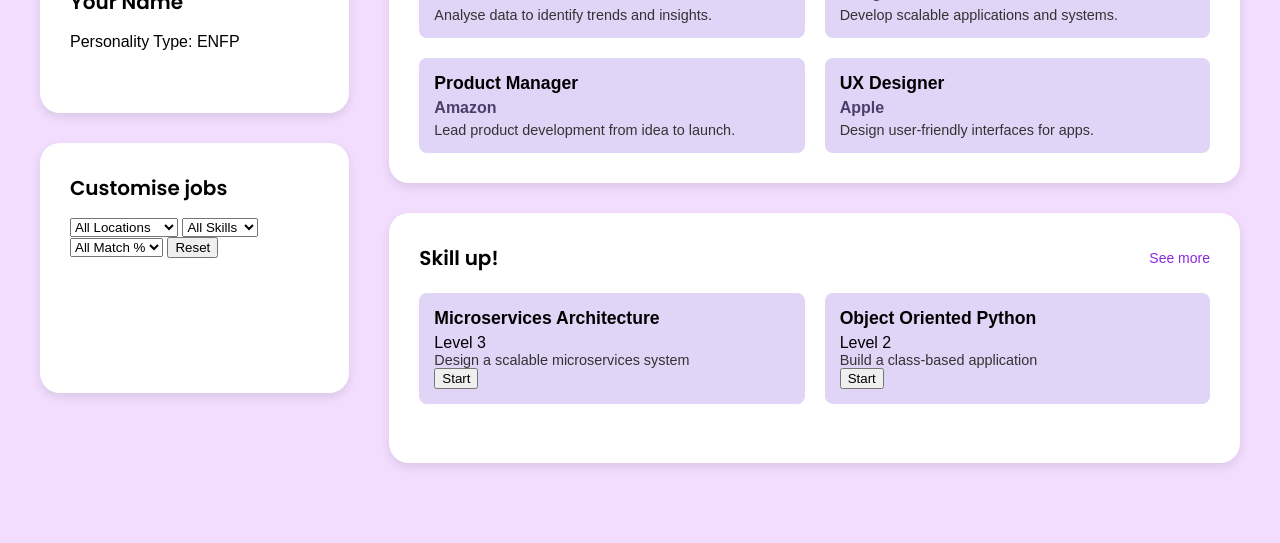
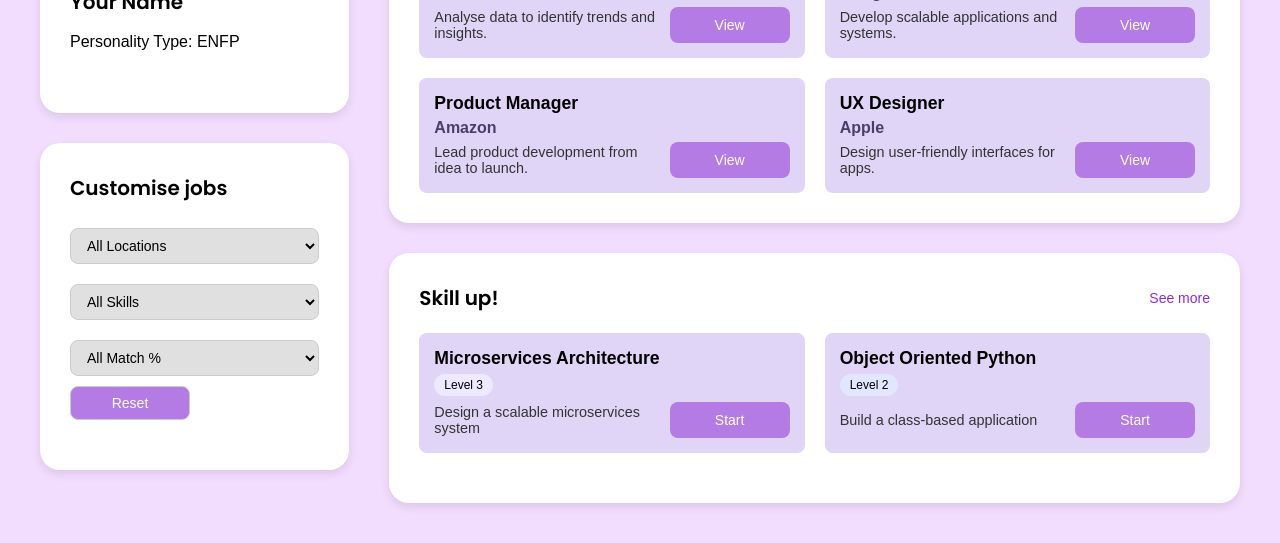
Before and after one commit to JeslynB9/WeaselTalent, a plain HTML site: page frontend/pages/candidate/home.html in a window 1280 px wide. Shown: the part 257-800 px from the top of the page. Drawn offline with Linux system fonts and the light colour scheme.

Commit message:
Fixed Home Page styling

```diff
--- a/frontend/css/pages/candidate/home.css
+++ b/frontend/css/pages/candidate/home.css
@@ -102,3 +102,45 @@ body {
     color: #333;
     margin: 0;
 }
+
+.desc-button {
+    display: flex;
+    align-items: center;
+    justify-content: space-between;
+    gap: 12px;
+}
+
+.desc-button .desc {
+    flex: 1;
+    margin: 0;
+}
+
+.level-1 { background: #dcfce7; }
+.level-2 { background: #e0e7ff; }
+.level-3 { background: #ede9fe; }
+.level-4 { background: #fee2e2; }
+
+.level {
+    display: inline-block; /* keep label size natural */
+    padding: 4px 10px;
+    border-radius: 20px;
+    font-size: 12px;
+    margin-bottom: 6px;
+}
+
+.filters-home {
+    gap: 12px;
+    margin-bottom: 20px;
+}
+
+.filters-home select,
+.filters-home button {
+    padding: 8px 12px;
+    border-radius: 8px;
+    border: 1px solid #ccc;
+    cursor: pointer;
+}
+
+#reset-filters {
+    background: #eee;
+}
--- a/frontend/css/pages/home.css
+++ b/frontend/css/pages/home.css
@@ -80,17 +80,6 @@ body {
     margin-top: 20px;
 }
 
-.card .grid .item h3 {
-    margin: 0 0 5px 0;
-    font-size: 1.1em;
-}
-
-.card .grid .item .company {
-    font-weight: bold;
-    color: #4a3f69;
-    margin: 0 0 5px 0;
-}
-
 .card .grid .item .desc {
     font-size: 0.9em;
     color: #333;
@@ -125,7 +114,7 @@ body {
 
 .desc-button {
     display: flex;
-    justify-content: space-between; /* pushes button to right */
+    justify-content: space-between;
     align-items: center;
     gap: 10px;
 }
--- a/frontend/pages/candidate/home.html
+++ b/frontend/pages/candidate/home.html
@@ -4,6 +4,7 @@
     <meta charset="UTF-8">
     <title>Home Page</title>
     <link rel="stylesheet" href="../../css/pages/candidate/home.css">
+    <link rel="stylesheet" href="../../css/base/style.css">
     <link rel="stylesheet" href="../../css/components/navbar.css">
     <link href="https://fonts.googleapis.com/css2?family=Lilita+One&family=Poppins:wght@300;400;600&display=swap" rel="stylesheet">
 
@@ -82,22 +83,35 @@
                 <div class="item">
                     <h3>Data Analyst</h3>
                     <p class="company">Microsoft</p>
-                    <p class="desc">Analyse data to identify trends and insights.</p>
+                    <div class="desc-button">
+                        <p class="desc">Analyse data to identify trends and insights.</p>
+                        <button class="start-button-home">View</button>
+                    </div>
                 </div>
                 <div class="item">
                     <h3>Software Engineer</h3>
                     <p class="company">Google</p>
-                    <p class="desc">Develop scalable applications and systems.</p>
+                    <div class="desc-button">
+                        <p class="desc">Develop scalable applications and systems.</p>
+                        <button class="start-button-home">View</button>
+                    </div>
                 </div>
                 <div class="item">
                     <h3>Product Manager</h3>
                     <p class="company">Amazon</p>
-                    <p class="desc">Lead product development from idea to launch.</p>
+                    <div class="desc-button">
+                        <p class="desc">Lead product development from idea to launch.</p>
+                        <button class="start-button-home">View</button>
+                    </div>
+
                 </div>
                 <div class="item">
                     <h3>UX Designer</h3>
                     <p class="company">Apple</p>
-                    <p class="desc">Design user-friendly interfaces for apps.</p>
+                    <div class="desc-button">
+                        <p class="desc">Design user-friendly interfaces for apps.</p>
+                        <button class="start-button-home">View</button>
+                    </div>
                 </div>
         </div>
         </div>
```
